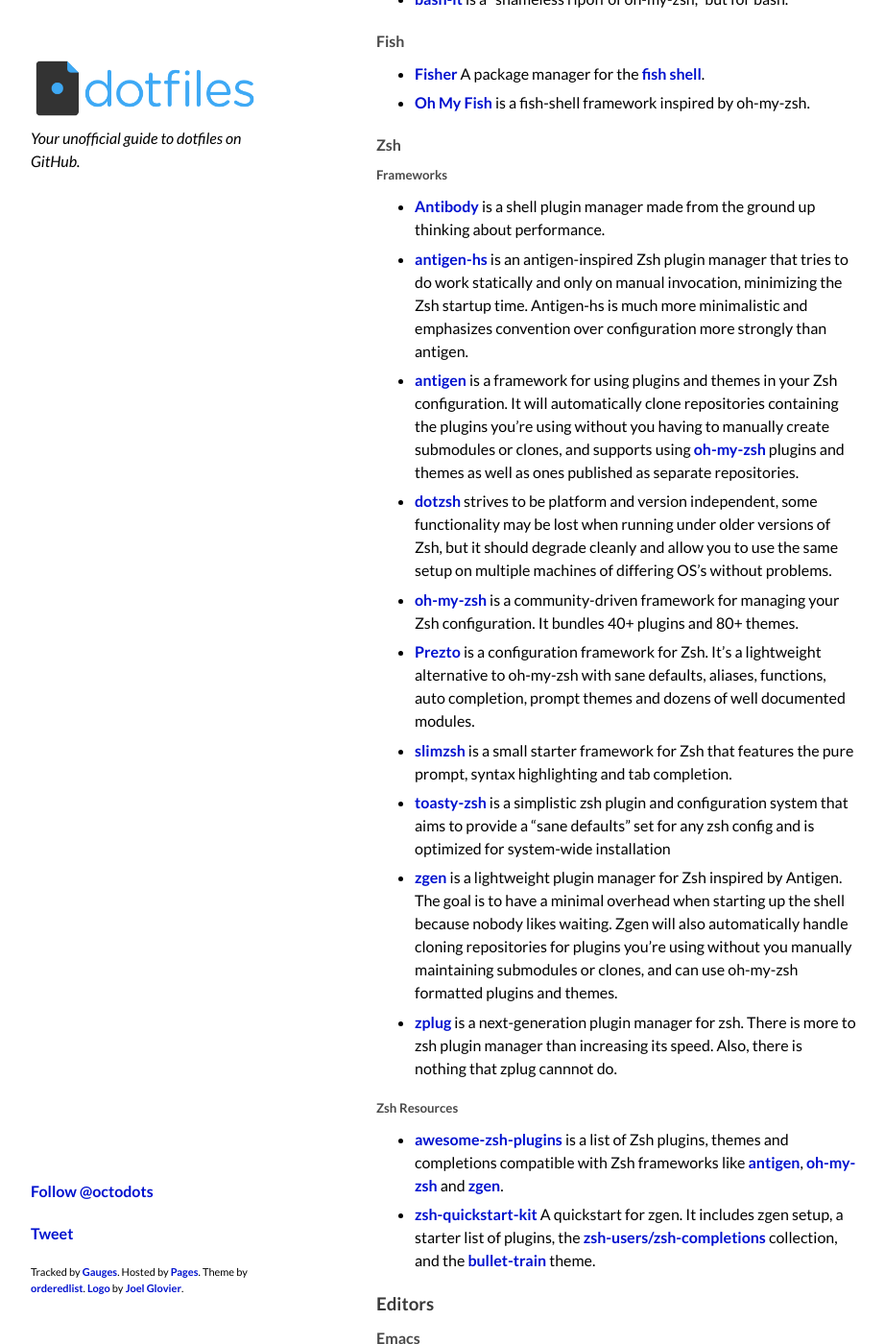
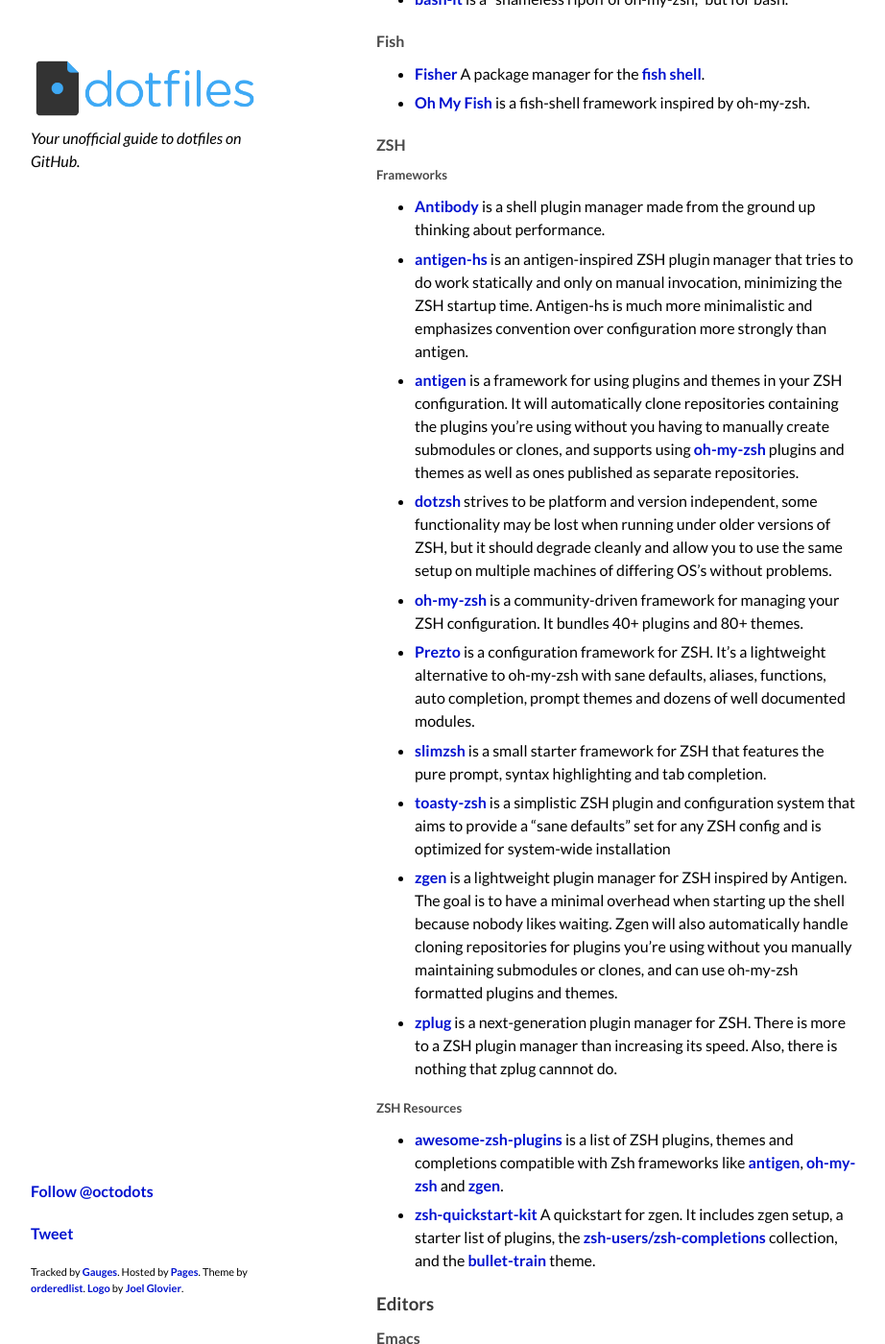
Before and after one commit to dotfiles/dotfiles.github.com, a Jekyll site: the page built from index.md, in a window 1280 px wide and 1400 px high, scrolled down 3486 px. Shown: the whole window at 96% size, without its empty margins (178-1100 px from the left). Built offline with Jekyll 4.4.1, drawn with Linux system fonts in a browser that asks for light colours; Markdown is read by kramdown in place of the engine named in the settings; comment, search, counter and statistics services are not loaded; some of the changed text lies outside the part shown.

Commit message:
Make ZSH capitalization consistent

```diff
--- a/index.md
+++ b/index.md
@@ -19,10 +19,10 @@
 you may want to check out a few bootstrap projects that take the heavy lifting
 out of the process. Here are a few of our favorites:
 
-* [Adam Eivy's dotfiles](https://github.com/atomantic/dotfiles) are focused on Automation (no manual install/config) for Zsh and macOS with a friendly bot to guide your way.
+* [Adam Eivy's dotfiles](https://github.com/atomantic/dotfiles) are focused on Automation (no manual install/config) for ZSH and macOS with a friendly bot to guide your way.
 * [Aditya Pillai's Jumpstart](https://github.com/adityarpillai/jumpstart) is a _user-tailored customizable_ bootstrap installation script for macOS (formerly Mac OS X). Jumpstart is a fully-fledged tool that quickly installs a development setup to your macOS computer and replaces the need for manually setting up dotfiles. Jumpstart implements the best practices and setups for all-around development environment.
 * [Andrew Schwartzmeyer's dotfiles](https://github.com/andschwa/dotfiles) use GNU Stow (like xero's) for symlink management, and `git-subtree` for repository integration.
-* [Artem Sapegin’s dotfiles](https://github.com/sapegin/dotfiles) with custom Zsh and Terminal/iTerm themes and useful aliases for web developers.
+* [Artem Sapegin’s dotfiles](https://github.com/sapegin/dotfiles) with custom ZSH and Terminal/iTerm themes and useful aliases for web developers.
 * [Ashish Bhatia's dotfiles](https://github.com/ashishb/dotfiles) focus on Android development and reverse engineering on macOS.
 * [Awesome dotfiles](https://github.com/webpro/awesome-dotfiles) contains articles, tools and other resources to get you up to speed with dotfiles.
 * [Ben Alman's dotfiles](https://github.com/cowboy/dotfiles) support different configurations per OS, linking, copying and environment setup.
@@ -33,29 +33,29 @@
 * [Dries Vints' dotfiles](https://github.com/driesvints/dotfiles) leverages [Brew](https://github.com/driesvints/dotfiles/blob/master/Brewfile) and [mackup](https://github.com/lra/mackup) to setup an entire macOS environment.
 * [Eduardo Lundgren's dotfiles](https://github.com/eduardolundgren/dotfiles), the first JavaScript-based dotfiles powered by Grunt.
 * [F-dotfiles](https://github.com/Kraymer/F-dotfiles) is an opinionated dotfiles organization scheme based on GNU Stow. Highest priorities are ease of maintenance and deployment on both Linux and macOS.
-* [Felix Volny's dotconfig](https://github.com/volny/dotconfig) is a one-script install to setup a complete JavaScript development environment on MacOS, including tmux, neovim, zsh, and iterm2 configuration.
-* [Huy Vo's dotfiles](https://github.com/huyvohcmc/dotfiles), a lightweight yet powerful dotfiles for MacOS users. It uses GNU Stow to manage the symlinks, Zsh as the shell environment and Nvim + Tmux for the coding (along with other useful tools).
+* [Felix Volny's dotconfig](https://github.com/volny/dotconfig) is a one-script install to setup a complete JavaScript development environment on MacOS, including tmux, neovim, ZSH, and iterm2 configuration.
+* [Huy Vo's dotfiles](https://github.com/huyvohcmc/dotfiles), a lightweight yet powerful dotfiles for MacOS users. It uses GNU Stow to manage the symlinks, ZSH as the shell environment and Nvim + Tmux for the coding (along with other useful tools).
 * [Jeff Coffler's dotfiles](https://github.com/jeffaco/dotfiles) has a bootstrap script that symlinks and doesn't require "." (hidden file) in the repo. The repo itself can live anywhere.
 * [jh3y's kody](https://github.com/jh3y/kody) is a dotfiles runner/manager written with node inspired by Zach Holman's popular dotfiles.
 * [Jonas Devlieghere's dotfiles](https://github.com/JDevlieghere/dotfiles) for both macOS and Linux has a little bit of everything for compiler development in the terminal.
-* [kutsan's dotfiles](https://github.com/kutsan/dotfiles) includes ongoing configuration files for various interfaces and text-based command-line applications such as vim, zsh, tmux, ranger, mutt, newsboat and more.
+* [kutsan's dotfiles](https://github.com/kutsan/dotfiles) includes ongoing configuration files for various interfaces and text-based command-line applications such as vim, ZSH, tmux, ranger, mutt, newsboat and more.
 * [Mathias Bynens' dotfiles](https://github.com/mathiasbynens/dotfiles) includes a bootstrap script that rsyncs your repo to your home folder. Mathias' [macOS defaults script](https://github.com/mathiasbynens/dotfiles/blob/master/.macos) is legendary.
 * [Matt Smith's dotfiles](https://github.com/mattorb/dotfiles) includes a one-liner install, fish, vscode, mac desktop app installs via brew cask, os x customizations inspired by Mathias, etc.  No dotfiles framework, just shell scripts to set everything up.
 * [mihaliak's dotfiles](https://github.com/mihaliak/dotfiles) for macOS focused on Web development
 * [Mohit Singh's dotfiles](https://github.com/mohitsinghs/dotfiles) has a lightweight setup for JavaScript development environment on macOS.
 * [neeasade's dotfiles](https://github.com/neeasade/dotfiles) utilize a template based theming system, with the ability to switch between themes without restarting programs.
-* [Nelson Estevão's dotfiles](https://github.com/nelsonmestevao/dotfiles) uses a modular repository structure. It features configuration files for popular software like neovim, zsh and i3wm. Just delete the directories that you are not interested and run `install.sh`.
-* [Nick Plekhanov’s dotfiles](https://github.com/nicksp/dotfiles) features properly customized Zsh and iTerm environments, along with Atom editor and Webstorm IDE. As a bonus, included is a set of useful aliases for web developers.
+* [Nelson Estevão's dotfiles](https://github.com/nelsonmestevao/dotfiles) uses a modular repository structure. It features configuration files for popular software like neovim, ZSH and i3wm. Just delete the directories that you are not interested and run `install.sh`.
+* [Nick Plekhanov’s dotfiles](https://github.com/nicksp/dotfiles) features properly customized ZSH and iTerm environments, along with Atom editor and Webstorm IDE. As a bonus, included is a set of useful aliases for web developers.
 * [Nikita Sobolev's dotfiles](https://github.com/sobolevn/dotfiles) contains Python, Node, and Elixir configurations for macOS alongside with the most user-friendly command line tools for the developer happiness.
 * [Overbryd's dotfiles](https://github.com/Overbryd/dotfiles) features a 0-100 macOS bootstrap and topical setup maintained with a simple Makefile
-* [Paul Miller’s dotfiles](https://github.com/paulmillr/dotfiles) feature greatly customized Zsh with auto-completion and syntax highlighting, a bunch of useful Git extras and colourful themes for macOS Terminal and Sublime Text.
-* [posquit0’s dotfiles](https://github.com/posquit0/dotfiles) contains awesome configurations for CLI commands and X environments, along with powerfully customized Vim, Zsh and Tmux environments for nerds.
-* [ridhwaans's dotfiles](https://github.com/ridhwaans/dotfiles) has dotfiles and a Zsh environment setup built for macOS High Sierra and WSL (Windows 10 Creators Update with Ubuntu 17.10 (Artful Aardvark))
+* [Paul Miller’s dotfiles](https://github.com/paulmillr/dotfiles) feature greatly customized ZSH with auto-completion and syntax highlighting, a bunch of useful Git extras and colourful themes for macOS Terminal and Sublime Text.
+* [posquit0’s dotfiles](https://github.com/posquit0/dotfiles) contains awesome configurations for CLI commands and X environments, along with powerfully customized Vim, ZSH and Tmux environments for nerds.
+* [ridhwaans's dotfiles](https://github.com/ridhwaans/dotfiles) has dotfiles and a ZSH environment setup built for macOS High Sierra and WSL (Windows 10 Creators Update with Ubuntu 17.10 (Artful Aardvark))
 * [Rosco Kalis' dotfiles](https://github.com/rkalis/dotfiles) feature Fish shell configuration with custom completions, as well as comprehensive package management, repository management and Hammerspoon configuration.
 * [Voku’s dotfiles](https://github.com/voku/dotfiles) dotfiles for Bash (Linux) / ZSH (Linux) / Git Bash (Windows) / Cygwin (Windows) / Bash on Ubuntu on Windows.
 * [xero's dotfiles](https://github.com/xero/dotfiles) are managed with [GNU Stow](https://www.gnu.org/software/stow/), a free, portable, lightweight symlink farm manager.
-* [Yan Pritzker's dotfiles](https://github.com/skwp/dotfiles) bundles an opinionated set of Vim plugins and Zsh setup all tuned for using [Solarized](https://github.com/altercation/solarized) on macOS.
-* [Zach Holman's dotfiles](https://github.com/holman/dotfiles) features topical organization, auto sourcing Zsh files, easy Zsh completion extensions, and a local bin folder for executables. The included `Rakefile` will symlink anything ending in `.symlink` to your `~` folder.
+* [Yan Pritzker's dotfiles](https://github.com/skwp/dotfiles) bundles an opinionated set of Vim plugins and ZSH setup all tuned for using [Solarized](https://github.com/altercation/solarized) on macOS.
+* [Zach Holman's dotfiles](https://github.com/holman/dotfiles) features topical organization, auto sourcing ZSH files, easy ZSH completion extensions, and a local bin folder for executables. The included `Rakefile` will symlink anything ending in `.symlink` to your `~` folder.
 
 ## Go further with a framework
 
@@ -65,7 +65,7 @@
 
 ### Shells
 
-* [Liquid Prompt](https://github.com/nojhan/liquidprompt) is a full-featured and carefully designed adaptive prompt for Bash and Zsh.
+* [Liquid Prompt](https://github.com/nojhan/liquidprompt) is a full-featured and carefully designed adaptive prompt for Bash and ZSH.
 
 #### Bash
 
@@ -76,24 +76,24 @@
 * [Fisher](https://github.com/jorgebucaran/fisher) A package manager for the [fish shell](https://fishshell.com).
 * [Oh My Fish](https://github.com/oh-my-fish/oh-my-fish) is a fish-shell framework inspired by oh-my-zsh.
 
-#### Zsh
+#### ZSH
 
 ##### Frameworks
 
 * [Antibody](https://github.com/getantibody/antibody) is a shell plugin manager made from the ground up thinking about performance.
-* [antigen-hs](https://github.com/Tarrasch/antigen-hs) is an antigen-inspired Zsh plugin manager that tries to do work statically and only on manual invocation, minimizing the Zsh startup time. Antigen-hs is much more minimalistic and emphasizes convention over configuration more strongly than antigen.
-* [antigen](https://github.com/zsh-users/antigen) is a framework for using plugins and themes in your Zsh configuration. It will automatically clone repositories containing the plugins you're using without you having to manually create submodules or clones, and supports using [oh-my-zsh](https://github.com/robbyrussell/oh-my-zsh) plugins and themes as well as ones published as separate repositories.
-* [dotzsh](https://github.com/dotphiles/dotzsh) strives to be platform and version independent, some functionality may be lost when running under older versions of Zsh, but it should degrade cleanly and allow you to use the same setup on multiple machines of differing OS's without problems.
-* [oh-my-zsh](https://github.com/robbyrussell/oh-my-zsh) is a community-driven framework for managing your Zsh configuration. It bundles 40+ plugins and 80+ themes.
-* [Prezto](https://github.com/sorin-ionescu/prezto) is a configuration framework for Zsh. It's a lightweight alternative to oh-my-zsh with sane defaults, aliases, functions, auto completion, prompt themes and dozens of well documented modules.
-* [slimzsh](https://github.com/changs/slimzsh) is a small starter framework for Zsh that features the pure prompt, syntax highlighting and tab completion.
-* [toasty-zsh](https://github.com/5paceToast/toasty-zsh) is a simplistic zsh plugin and configuration system that aims to provide a "sane defaults" set for any zsh config and is optimized for system-wide installation
-* [zgen](https://github.com/tarjoilija/zgen) is a lightweight plugin manager for Zsh inspired by Antigen. The goal is to have a minimal overhead when starting up the shell because nobody likes waiting. Zgen will also automatically handle cloning repositories for plugins you're using without you manually maintaining submodules or clones, and can use oh-my-zsh formatted plugins and themes.
-* [zplug](https://github.com/zplug/zplug) is a next-generation plugin manager for zsh. There is more to zsh plugin manager than increasing its speed. Also, there is nothing that zplug cannnot do.
+* [antigen-hs](https://github.com/Tarrasch/antigen-hs) is an antigen-inspired ZSH plugin manager that tries to do work statically and only on manual invocation, minimizing the ZSH startup time. Antigen-hs is much more minimalistic and emphasizes convention over configuration more strongly than antigen.
+* [antigen](https://github.com/zsh-users/antigen) is a framework for using plugins and themes in your ZSH configuration. It will automatically clone repositories containing the plugins you're using without you having to manually create submodules or clones, and supports using [oh-my-zsh](https://github.com/robbyrussell/oh-my-zsh) plugins and themes as well as ones published as separate repositories.
+* [dotzsh](https://github.com/dotphiles/dotzsh) strives to be platform and version independent, some functionality may be lost when running under older versions of ZSH, but it should degrade cleanly and allow you to use the same setup on multiple machines of differing OS's without problems.
+* [oh-my-zsh](https://github.com/robbyrussell/oh-my-zsh) is a community-driven framework for managing your ZSH configuration. It bundles 40+ plugins and 80+ themes.
+* [Prezto](https://github.com/sorin-ionescu/prezto) is a configuration framework for ZSH. It's a lightweight alternative to oh-my-zsh with sane defaults, aliases, functions, auto completion, prompt themes and dozens of well documented modules.
+* [slimzsh](https://github.com/changs/slimzsh) is a small starter framework for ZSH that features the pure prompt, syntax highlighting and tab completion.
+* [toasty-zsh](https://github.com/5paceToast/toasty-zsh) is a simplistic ZSH plugin and configuration system that aims to provide a "sane defaults" set for any ZSH config and is optimized for system-wide installation
+* [zgen](https://github.com/tarjoilija/zgen) is a lightweight plugin manager for ZSH inspired by Antigen. The goal is to have a minimal overhead when starting up the shell because nobody likes waiting. Zgen will also automatically handle cloning repositories for plugins you're using without you manually maintaining submodules or clones, and can use oh-my-zsh formatted plugins and themes.
+* [zplug](https://github.com/zplug/zplug) is a next-generation plugin manager for ZSH. There is more to a ZSH plugin manager than increasing its speed. Also, there is nothing that zplug cannnot do.
 
-##### Zsh Resources
+##### ZSH Resources
 
-* [awesome-zsh-plugins](https://github.com/unixorn/awesome-zsh-plugins) is a list of Zsh plugins, themes and completions compatible with Zsh frameworks like [antigen](https://github.com/zsh-users/antigen), [oh-my-zsh](https://github.com/robbyrussell/oh-my-zsh) and [zgen](https://github.com/tarjoilija/zgen).
+* [awesome-zsh-plugins](https://github.com/unixorn/awesome-zsh-plugins) is a list of ZSH plugins, themes and completions compatible with Zsh frameworks like [antigen](https://github.com/zsh-users/antigen), [oh-my-zsh](https://github.com/robbyrussell/oh-my-zsh) and [zgen](https://github.com/tarjoilija/zgen).
 * [zsh-quickstart-kit](https://github.com/unixorn/zsh-quickstart-kit) A quickstart for zgen. It includes zgen setup, a starter list of plugins, the [zsh-users/zsh-completions](https://github.com/zsh-users/zsh-completions) collection, and the [bullet-train](https://github.com/caiogondim/bullet-train.zsh) theme.
 
 ### Editors
@@ -150,7 +150,7 @@
 
 * Lars Kappert wrote a [tutorial](https://medium.com/@webprolific/getting-started-with-dotfiles-43c3602fd789) about getting started using a dotfiles repository.
 * Anish Athalye wrote a [guide on dotfiles management](http://www.anishathalye.com/2014/08/03/managing-your-dotfiles/) highlighting organizational approaches, installation tools, and general tips and tricks.
-* Wes Bos has a series of [free videos](https://commandlinepoweruser.com/) introducing Zsh, oh-my-zsh, and z.
+* Wes Bos has a series of [free videos](https://commandlinepoweruser.com/) introducing ZSH, oh-my-zsh, and z.
 * Dries Vints wrote [an extensive blog post](https://medium.com/@driesvints/getting-started-with-dotfiles-76bf046d035c) on why and how he created [his dotfiles](https://github.com/driesvints/dotfiles).
 * Michael J. Smalley wrote a [popular blog post](http://blog.smalleycreative.com/tutorials/using-git-and-github-to-manage-your-dotfiles/) with an associated [git repo](https://github.com/michaeljsmalley/dotfiles) that includes a dotfiles installer script.
 * Rosco Kalis wrote an article about [setting up dotfiles](https://kalis.me/dotfiles-automating-macos-system-configuration/), and a second one specifically about his [automated repository management](https://kalis.me/increasing-development-productivity-repository-management/).
```
